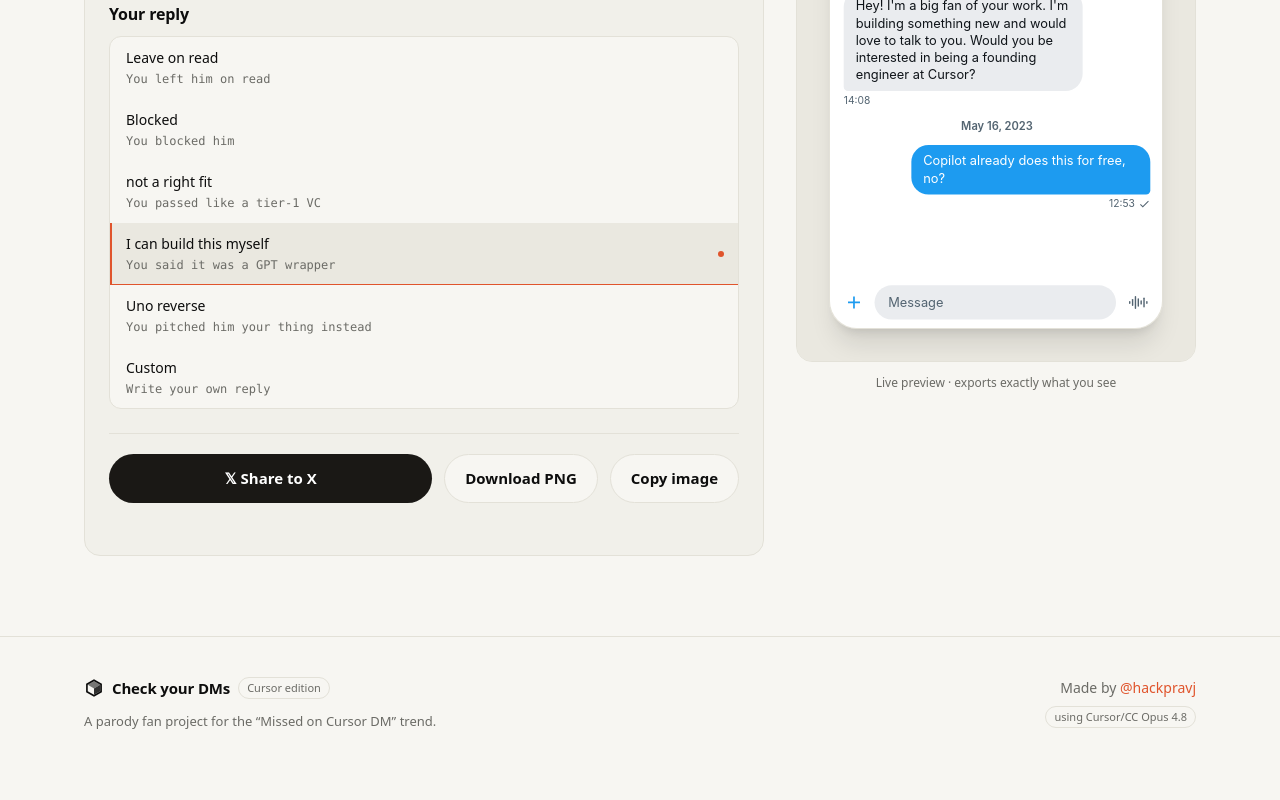
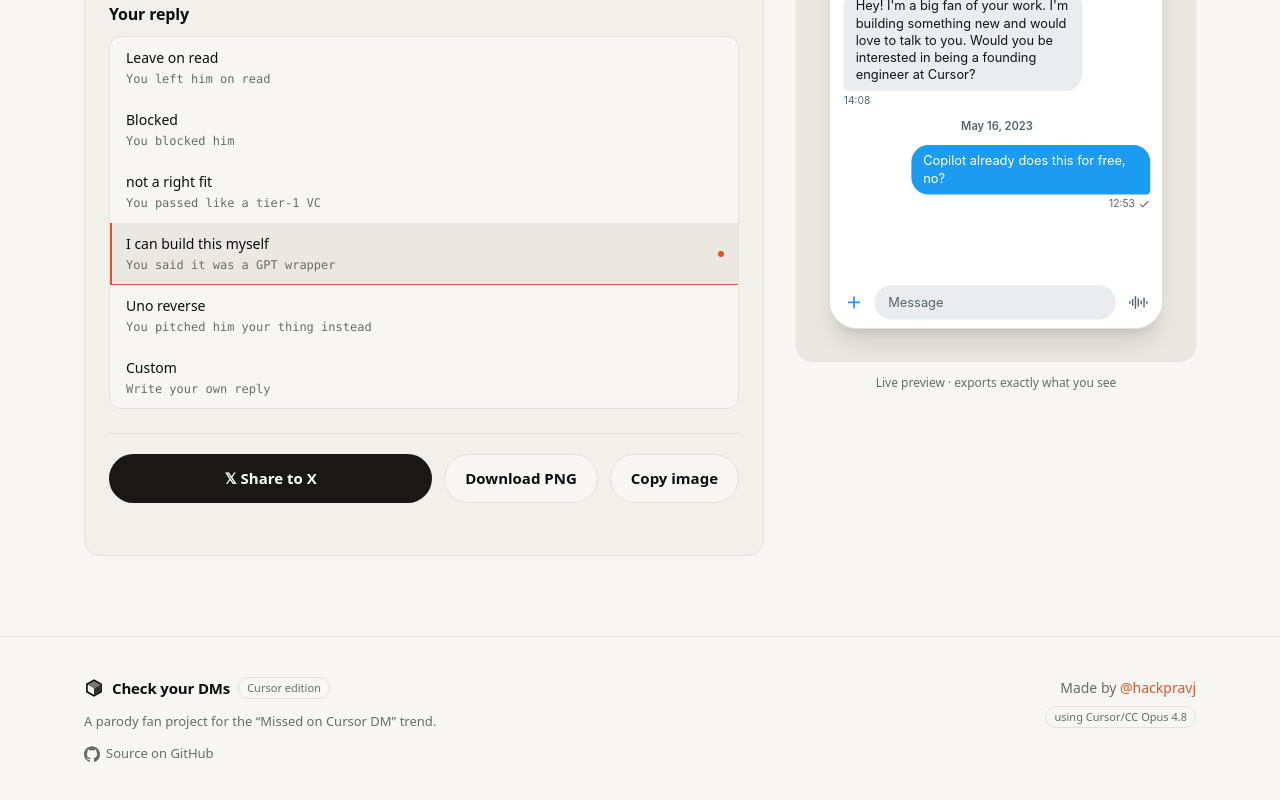
Before and after one commit to pravj/check-your-dms, a React (Vite) app: page / in a window 1280 px wide. Shown: the part 696-1496 px from the top of the page. Before the commit the page ends 1468 px from the top, so only its background shows below. Built offline with nearby package versions, Linux system fonts and the light colour scheme.

Commit message:
Add 'Source on GitHub' link to footer

```diff
--- a/src/components/Footer.tsx
+++ b/src/components/Footer.tsx
@@ -1,4 +1,4 @@
-import { CursorLogo } from './icons'
+import { CursorLogo, GitHubIcon } from './icons'
 
 export function Footer() {
   return (
@@ -17,6 +17,15 @@
           <p className="mt-3 text-[13px] leading-relaxed text-[var(--muted)]">
             A parody fan project for the “Missed on Cursor DM” trend.
           </p>
+          <a
+            href="https://github.com/pravj/check-your-dms"
+            target="_blank"
+            rel="noreferrer"
+            className="mt-3 inline-flex items-center gap-1.5 text-[13px] font-medium text-[var(--muted)] transition hover:text-[var(--text)]"
+          >
+            <GitHubIcon className="h-4 w-4" />
+            Source on GitHub
+          </a>
         </div>
 
         <div className="text-[14px] text-[var(--muted)] sm:text-right">
--- a/src/components/icons.tsx
+++ b/src/components/icons.tsx
@@ -67,6 +67,17 @@
       className={className}
     >
       <path d="M21 12.79A9 9 0 1 1 11.21 3 7 7 0 0 0 21 12.79z" />
+    </svg>
+  )
+}
+
+export function GitHubIcon({ className = 'h-4 w-4' }: { className?: string }) {
+  return (
+    <svg viewBox="0 0 24 24" className={className} aria-hidden="true">
+      <path
+        fill="currentColor"
+        d="M12 .5C5.37.5 0 5.87 0 12.5c0 5.3 3.44 9.8 8.21 11.39.6.11.82-.26.82-.58l-.01-2.05c-3.34.73-4.04-1.61-4.04-1.61-.55-1.39-1.34-1.76-1.34-1.76-1.09-.75.08-.73.08-.73 1.2.08 1.84 1.24 1.84 1.24 1.07 1.83 2.81 1.3 3.5.99.11-.78.42-1.3.76-1.6-2.67-.3-5.47-1.33-5.47-5.93 0-1.31.47-2.38 1.24-3.22-.13-.3-.54-1.52.12-3.18 0 0 1.01-.32 3.3 1.23a11.5 11.5 0 0 1 6 0c2.29-1.55 3.3-1.23 3.3-1.23.66 1.66.25 2.88.12 3.18.77.84 1.23 1.91 1.23 3.22 0 4.61-2.8 5.62-5.48 5.92.43.37.81 1.1.81 2.22l-.01 3.29c0 .32.22.7.83.58A12.01 12.01 0 0 0 24 12.5C24 5.87 18.63.5 12 .5z"
+      />
     </svg>
   )
 }
```
